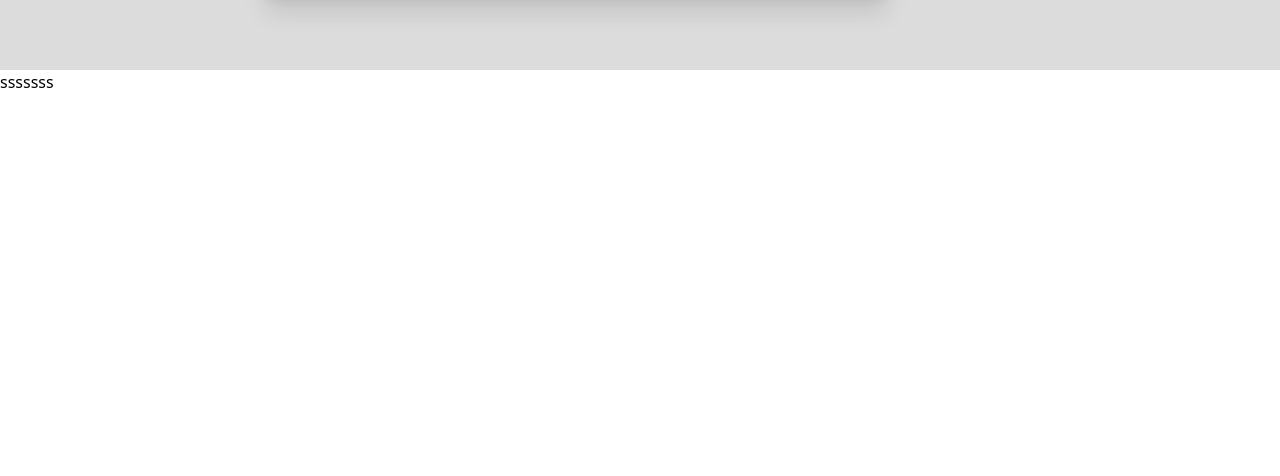
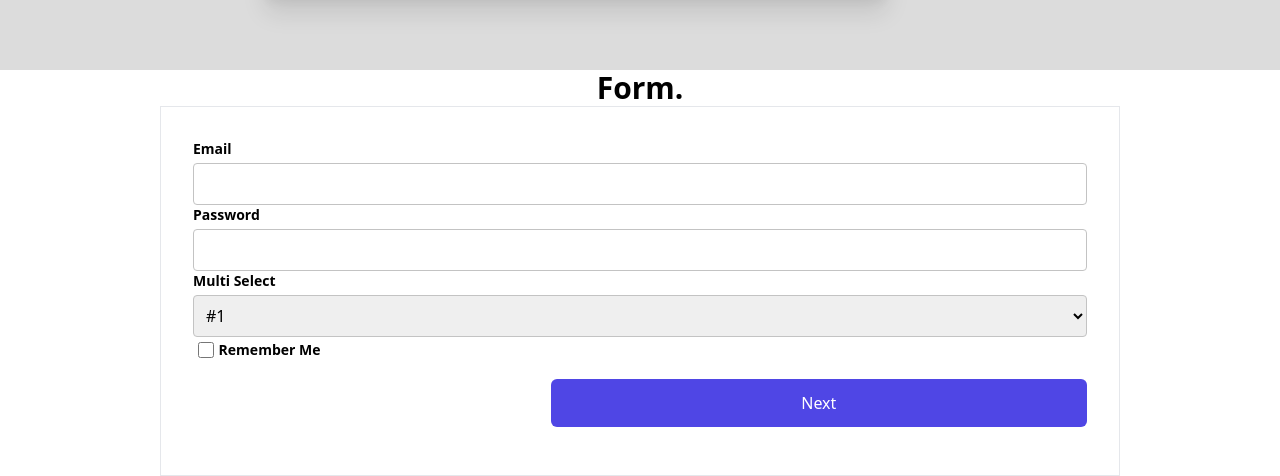
Before and after one commit to bxbalaban/library-app, a React (Create React App) app: page / in a window 1280 px wide. Shown: the part 646-1122 px from the top of the page. Before the commit the page ends 800 px from the top, so only its background shows below. Built offline with nearby package versions, Linux system fonts and the light colour scheme.

Commit message:
form details added

```diff
--- a/package.json
+++ b/package.json
@@ -13,6 +13,7 @@
     "@types/react-dom": "^18.0.6",
     "react": "^18.2.0",
     "react-dom": "^18.2.0",
+    "react-hook-form": "^7.33.1",
     "react-router-dom": "^6.3.0",
     "react-scripts": "5.0.1",
     "typescript": "^4.7.4",
--- a/src/components/style-form.css
+++ b/src/components/style-form.css
@@ -1,23 +1,75 @@
-.form-container{
-    width:130vw;
-    padding: 2rem;
-    margin:auto;
+.form-container {
+    display: flex;
+    width: 50%;
+    margin: auto;
+    flex-direction: column;
+    justify-content: center;
+
 }
 
-.form-text{
+.form-text-container {
+    width: 50%;
+    margin: 0 auto;
     width: 100%;
-    max-width: 28rem;
+
+
 }
 
-.form-box{
-margin-top: 1rem;
-width: 100%;
-max-width: 28rem;
+.form-container-2 {
+    display: flex;
+    align-items: center;
+
+}
+
+.form-text-sm {
+    display: block;
+    font-size: 0.875rem;
+    line-height: 1.25rem;
+
+    font-weight: bold;
+}
+
+.form-text-md {
+    font-size: 1.875rem;
+    line-height: 2.25rem;
+    text-align: center;
+    font-weight: bold;
+}
+
+.form-input {
+    padding: 0.5rem;
+    margin-top: 0.25rem;
+    width: 100%;
+    border-radius: 0.25rem;
+    border-width: 1px;
+    border-color: rgb(195, 195, 195);
+
+}
+
+.form-checkbox {
+    color: #93C5FD;
+    width: 1rem;
+    height: 1rem;
+    border-radius: 0.25rem;
+    margin: 0.30rem;
+}
+
+.form-box {
+    margin-top: 1rem;
+    width: 50%;
+    margin: 0 auto;
+    width: 100%;
+    /* max-width: fit-content; */
+    padding: 2rem;
+    border-width: 1px;
 }
 
 @media only screen and (min-width:768px) {
     .form-container {
-      align-items: flex-start;
-      width: 60%;
+        bottom: 20%;
+        align-items: flex-start;
+        max-width: 75%;
+        width: 100%;
+        position: relative;
     }
 }
--- a/src/pages/formPage.tsx
+++ b/src/pages/formPage.tsx
@@ -1,12 +1,47 @@
 
 import "../components/style-form.css"
+import React,{useState} from "react";
+import {useForm} from "react-hook-form";
 
-const Form=()=> {
+const Form = () => {
+  const{register, handleSubmit}=useForm();
+  const onSubmit=handleSubmit((data)=>{
+    console.log(data);
+  })
+
+
+
   return (
 
-      <div className="container">
-sssssss
-
+    <div className="form-container">
+      <div className="form-text-container">
+        <div className="form-text-md">Form.</div>
+      </div>
+      <div className="form-box">
+        <form action="" onSubmit={onSubmit} className="margin-top: 1.5rem; ">
+          <div>
+            <label htmlFor="" className="form-text-sm">Email</label>
+            <input  type="email" name="email"  className="form-input"></input>
+          </div>
+          <div>
+            <label htmlFor="" className="form-text-sm">Password</label>
+            <input type="password" className="form-input"></input>
+          </div>
+          <div>
+            <label htmlFor="" className="form-text-sm">Multi Select</label>
+            <select name="" id="" className="form-input">
+              <option value="#1">#1</option>
+              <option value="#2">#2</option>
+            </select>
+          </div>
+          <div className="form-container-2">
+            <input type="checkbox" className="form-checkbox"></input>
+            <label htmlFor="" className="form-text-sm">Remember Me</label>
+          </div>
+          <button className="button float-right"> Next</button>
+          {/* TODO -- fix this tailwind css code  */}
+        </form>
+      </div>
     </div>
 
   );
```
Also changed, not shown: 2 other files (tests, documents, lock files or other folders).
